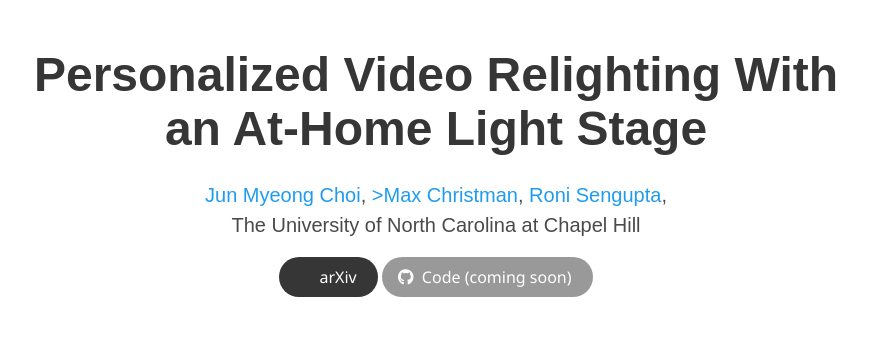
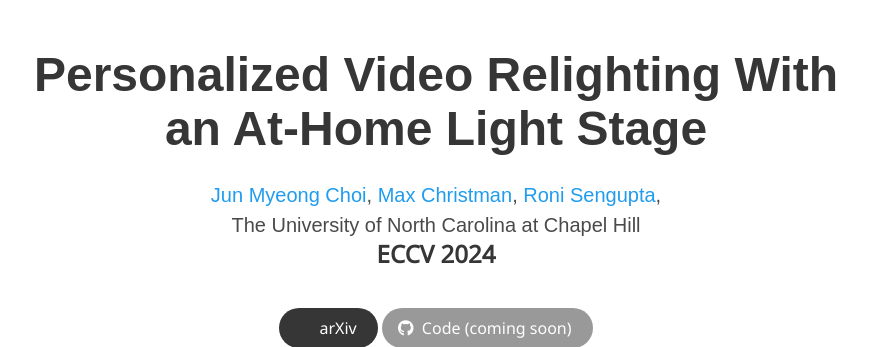
Before and after one commit to chedgekorea/relighting, a plain HTML site: page index.html in a window 1280 px wide. Shown: the top 347 px of the page, without its empty margins (204-1075 px from the left). Drawn offline with nearby package versions, Linux system fonts and the light colour scheme; some icons are missing; a web font is replaced by a local one.

Commit message:
Update index.html

```diff
--- a/index.html
+++ b/index.html
@@ -116,7 +116,7 @@
               <a href="https://chedgekorea.github.io">Jun Myeong Choi</a>,
 			</span>
             <span class="author-block">
-				<a href="https://maxchristman.com">>Max Christman</a>,
+				<a href="https://maxchristman.com">Max Christman</a>,
             </span>
             <span class="author-block">
               <a href="https://www.cs.unc.edu/~ronisen/">Roni Sengupta</a>,
@@ -126,6 +126,8 @@
           <div class="is-size-5 publication-authors">
             <span class="author-block">The University of North Carolina at Chapel Hill</span>
           </div>
+
+		  <h2 class="title is-4">ECCV 2024</h2>
 
           <div class="column has-text-centered">
             <div class="publication-links">
```
